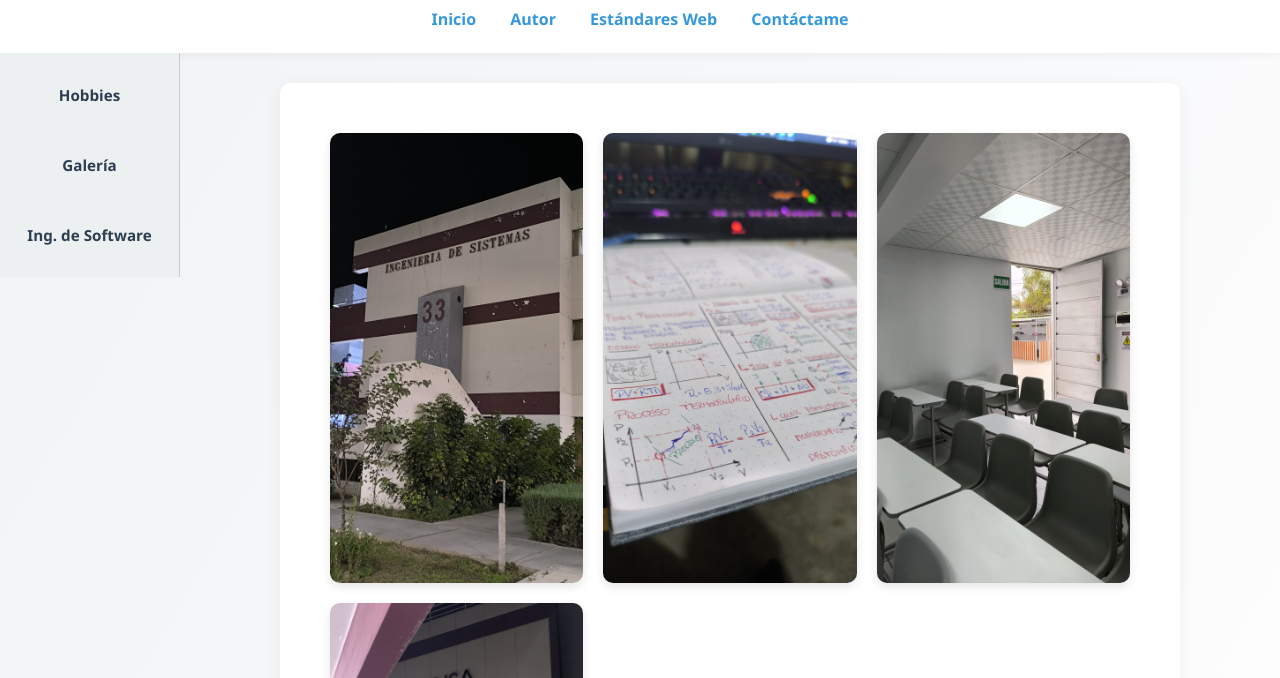
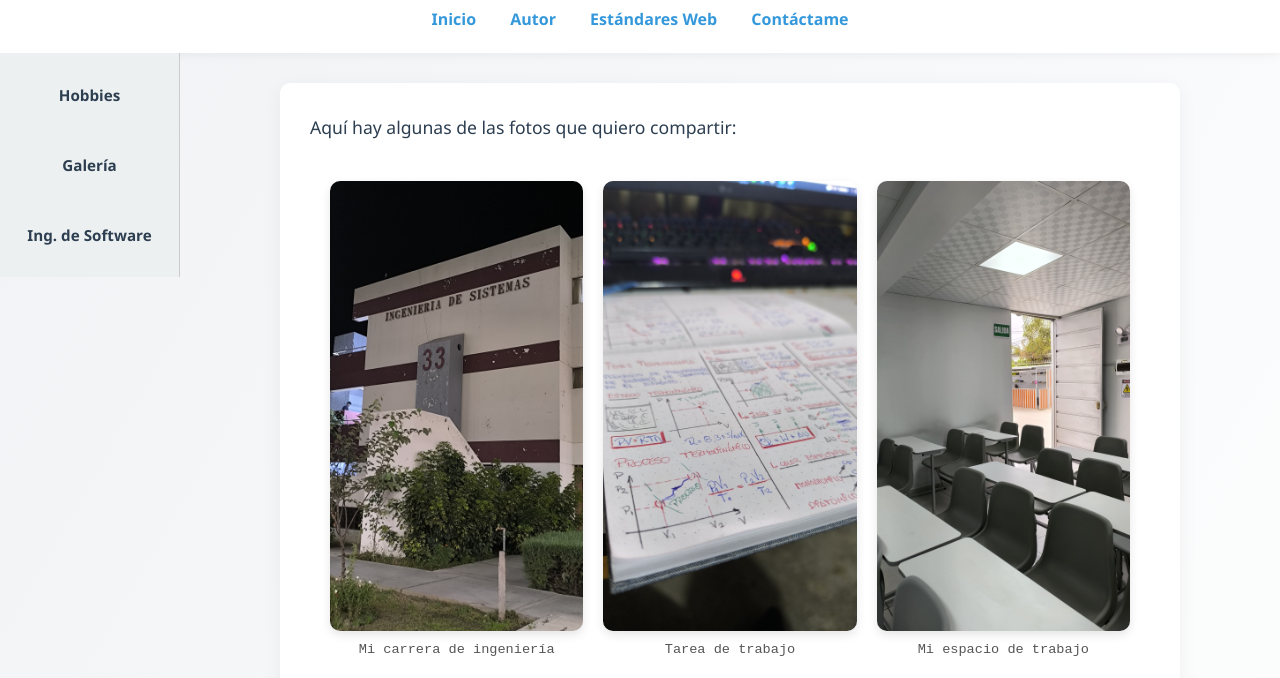
Before and after one commit to Andhyb/PW2-TEORIA, a website: page Prac02/views/galeria.html in a window 1280 px wide. Shown: the part 74-752 px from the top of the page. Drawn offline with Linux system fonts and the light colour scheme.

Commit message:
Actualizo galeria html para agregar descripciones a las fotografias y tambien el css

```diff
--- a/Prac02/public/css/estilo.css
+++ b/Prac02/public/css/estilo.css
@@ -183,3 +183,16 @@ main {
   flex: 1;
   padding: 30px;
 }
+
+.foto-con-texto {
+  display: flex;
+  flex-direction: column;
+  align-items: center;
+}
+
+.descripcion-img {
+  font-size: 0.85em;
+  color: #555;
+  margin-top: 8px;
+  font-family: 'Courier New', Courier, monospace;
+}
--- a/Prac02/views/galeria.html
+++ b/Prac02/views/galeria.html
@@ -74,13 +74,29 @@
       </nav>
     </aside>
     <main>
+  <p style="font-size: 1.1em; margin-bottom: 20px;">
+    Aquí hay algunas de las fotos que quiero compartir:
+  </p>
   <div class="galeria">
+    <div class="foto-con-texto">
       <img src="/img/foto1.jpg" alt="Foto 1">
+      <p class="descripcion-img">Mi carrera de ingeniería</p>
+    </div>
+    <div class="foto-con-texto">
       <img src="/img/foto2.jpg" alt="Foto 2">
+      <p class="descripcion-img">Tarea de trabajo</p>
+    </div>
+    <div class="foto-con-texto">
       <img src="/img/foto3.jpg" alt="Foto 3">
+      <p class="descripcion-img">Mi espacio de trabajo</p>
+    </div>
+    <div class="foto-con-texto">
       <img src="/img/foto4.jpg" alt="Foto 4">
+      <p class="descripcion-img">Mi segunda carrera</p>
+    </div>
   </div>
 </main>
+
   </div>
 
   <!-- Modal -->
```
Lines whose indentation alone changed are shown as unchanged.
